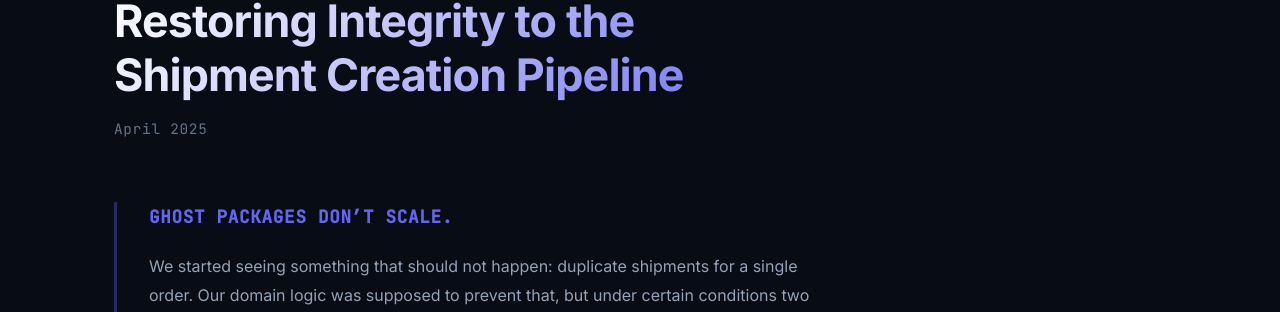
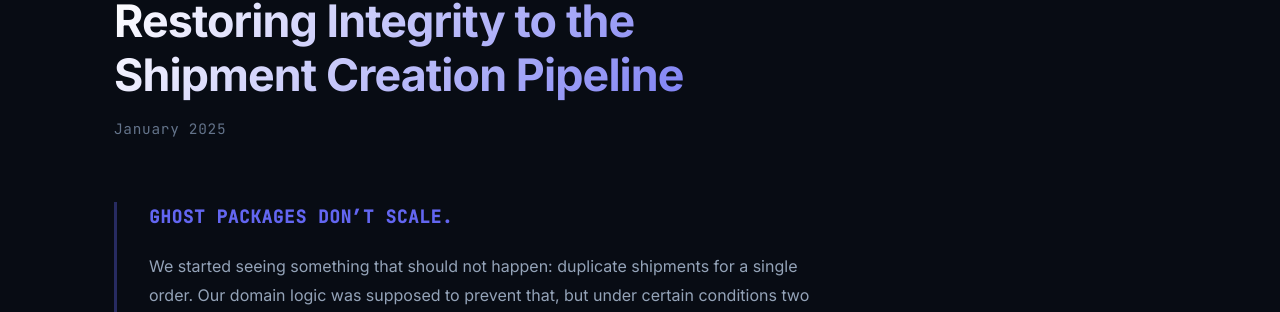
Before and after one commit to cassio-maletich/cassio-maletich.github.io, a Jekyll site: the page built from _posts/2025-01-04-restoring-shipment-idempotency.markdown, in a window 1280 px wide and 1119 px high. Shown: the part 179-491 px from the top of the window. Built offline with Jekyll 4.4.1, drawn with Linux system fonts in a browser that asks for light colours.

```diff
--- a/_posts/2025-04-01-restoring-shipment-idempotency.markdown
+++ b/_posts/2025-01-04-restoring-shipment-idempotency.markdown
@@ -1,7 +1,7 @@
 ---
 layout: post
 title:  "Restoring Integrity to the Shipment Creation Pipeline"
-date:   2025-04-01 12:00:00 -0300
+date:   2025-01-04 12:00:00 -0300
 categories: portfolio
 ---
 # Ghost packages don’t scale.
--- a/_posts/2025-04-12-conciliating-spree-order-pipeline.markdown
+++ b/_posts/2025-12-04-conciliating-spree-order-pipeline.markdown
@@ -1,7 +1,7 @@
 ---
 layout: post
 title:  "Resolving Lifecycle Collisions in Spree’s Order Pipeline"
-date:   2025-04-12 12:00:00 -0300
+date:   2025-12-04 12:00:00 -0300
 categories: portfolio
 ---
 # When taxes are calculated twice, nobody wins.
```
